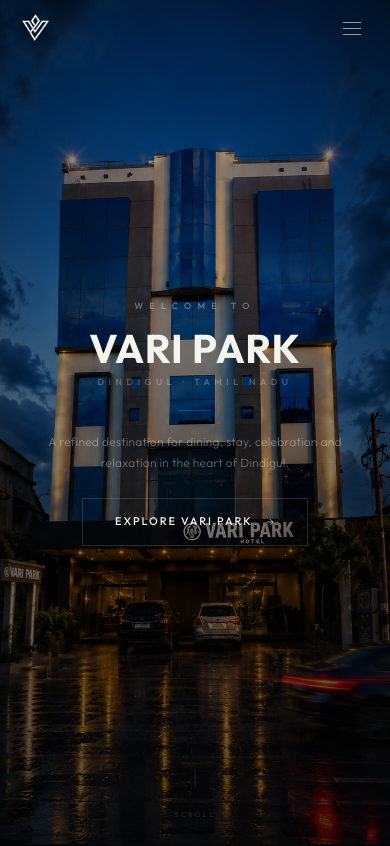
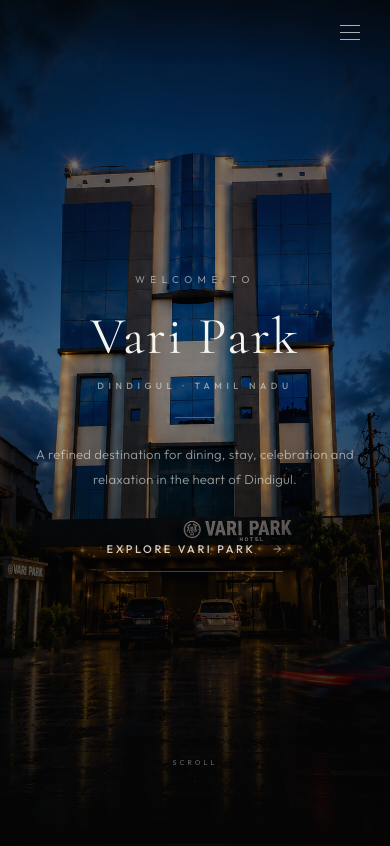
Before and after one commit to supperyaso-netizen/varipark, a React (Vite) app: page / in a window 390 px wide. Shown: the top 846 px of the page. Built offline with nearby package versions, Linux system fonts and the light colour scheme.

Commit message:
Upgrade hero to premium luxury: serif display type, cinematic layered imagery, refined CTA, elegant navbar and mobile menu, polished loading sequence

```diff
--- a/index.html
+++ b/index.html
@@ -4,12 +4,25 @@
     <meta charset="UTF-8" />
     <link rel="icon" type="image/png" href="/logo.png" />
     <meta name="viewport" content="width=device-width, initial-scale=1.0" />
-    <meta name="description" content="Vari Park — Premium hospitality in Dindigul, Tamil Nadu. Refined dining, luxurious rooms, atmospheric bar, and serene wellness experiences." />
+    <meta name="description" content="Vari Park — A refined luxury destination in the heart of Dindigul, Tamil Nadu. Premium rooms, curated dining, atmospheric bar, elegant event halls, and serene wellness experiences." />
+    <meta name="keywords" content="Vari Park, Vari Park Dindigul, hotel Dindigul, luxury hotel Tamil Nadu, wedding hall Dindigul, restaurant Dindigul, comfort stay" />
     <meta name="theme-color" content="#050505" />
-    <title>Vari Park — Dindigul, Tamil Nadu</title>
+
+    <meta property="og:type" content="website" />
+    <meta property="og:site_name" content="Vari Park" />
+    <meta property="og:title" content="Vari Park — Premium Hospitality in Dindigul, Tamil Nadu" />
+    <meta property="og:description" content="A refined destination for dining, stay, celebration and relaxation in the heart of Dindigul." />
+    <meta property="og:image" content="/logo.png" />
+
+    <meta name="twitter:card" content="summary" />
+    <meta name="twitter:title" content="Vari Park — Premium Hospitality in Dindigul" />
+    <meta name="twitter:description" content="A refined destination for dining, stay, celebration and relaxation in the heart of Dindigul." />
+
+    <title>Vari Park — Premium Hospitality in Dindigul, Tamil Nadu</title>
+
     <link rel="preconnect" href="https://fonts.googleapis.com" />
     <link rel="preconnect" href="https://fonts.gstatic.com" crossorigin />
-    <link href="https://fonts.googleapis.com/css2?family=Outfit:wght@200;300;500;700&display=swap" rel="stylesheet" />
+    <link href="https://fonts.googleapis.com/css2?family=Cormorant+Garamond:ital,wght@0,300;0,400;0,500;0,600;1,400&family=Outfit:wght@200;300;400;500;600&display=swap" rel="stylesheet" />
   </head>
   <body>
     <div id="root"></div>
--- a/src/components/Hero.jsx
+++ b/src/components/Hero.jsx
@@ -10,130 +10,142 @@
     offset: ['start start', 'end start'],
   })
 
-  const imgScale = useTransform(scrollYProgress, [0, 1], [1.06, 1])
-  const imgY = useTransform(scrollYProgress, [0, 1], [0, -80])
-  const overlayOpacity = useTransform(scrollYProgress, [0, 0.6], [0.3, 0.95])
-  const contentY = useTransform(scrollYProgress, [0, 0.4], [0, 100])
+  const imgScale = useTransform(scrollYProgress, [0, 1], [1.04, 1])
+  const imgY = useTransform(scrollYProgress, [0, 1], [0, -70])
+  const contentY = useTransform(scrollYProgress, [0, 0.42], [0, 110])
   const contentOpacity = useTransform(scrollYProgress, [0, 0.35], [1, 0])
+  const scrollOpacity = useTransform(scrollYProgress, [0, 0.12], [1, 0])
 
   const scrollTo = (id) => {
     document.querySelector(id)?.scrollIntoView({ behavior: 'smooth' })
   }
 
   return (
-    <section ref={containerRef} id="hero" className="relative h-screen min-h-[600px] overflow-hidden">
+    <section ref={containerRef} id="hero" className="relative h-screen min-h-[620px] overflow-hidden">
       <motion.div
         className="absolute inset-0 will-change-transform"
         style={{ scale: imgScale, y: imgY }}
       >
         <picture>
-          <source media="(max-width: 767px)" srcSet={mobileImg} />
+          <source
+            media="(max-width: 767px)"
+            srcSet={mobileImg}
+            className="w-full h-full object-cover object-[center_30%]"
+          />
           <img
             src={heroImg}
-            alt="Vari Park hotel exterior"
-            className="w-full h-full object-cover"
+            alt="The architectural facade of Vari Park hotel on Palani Road, Dindigul"
+            className="w-full h-full object-cover object-[center_38%] lg:object-[center_42%]"
             fetchPriority="high"
             decoding="async"
           />
         </picture>
       </motion.div>
 
-      <div className="absolute inset-0 bg-[#050505]/30 mix-blend-multiply" />
+      <div className="absolute inset-0 bg-gradient-to-b from-[#050505]/55 via-[#050505]/20 to-[#050505]/40" />
+
+      <div className="absolute inset-0 bg-[radial-gradient(ellipse_at_center,transparent_0%,rgba(5,5,5,0.42)_100%)]" />
 
       <motion.div
-        className="absolute inset-0 will-change-opacity"
+        className="absolute inset-0"
         style={{
-          background: 'linear-gradient(180deg, rgba(5,5,5,0.05) 0%, rgba(5,5,5,0.3) 35%, rgba(5,5,5,0.75) 65%, rgba(5,5,5,1) 100%)',
-          opacity: overlayOpacity,
-        }}
-      />
-
-      <div
-        className="absolute inset-0 pointer-events-none"
-        style={{
-          background: 'radial-gradient(ellipse 80% 60% at 50% 45%, transparent 30%, rgba(5,5,5,0.5) 100%)',
+          background:
+            'linear-gradient(180deg, rgba(5,5,5,0) 0%, rgba(5,5,5,0) 40%, rgba(5,5,5,0.55) 78%, rgba(5,5,5,1) 100%)',
         }}
       />
 
       <motion.div
-        className="relative z-10 h-full flex flex-col items-center justify-center text-center px-5"
+        initial={{ opacity: 0 }}
+        animate={ready ? { opacity: 1 } : {}}
+        transition={{ duration: 1.6, ease: 'easeOut' }}
+        className="inset-0 absolute"
+      />
+
+      <motion.div
+        className="relative z-10 h-full flex flex-col items-center justify-center text-center px-6"
         style={{ y: contentY, opacity: contentOpacity }}
       >
         <motion.p
-          className="text-[9px] md:text-[10px] font-medium text-[rgba(245,245,240,0.4)] tracking-[0.7em] uppercase mb-4 md:mb-5"
-          initial={{ opacity: 0, y: 16 }}
+          className="eyebrow text-[rgba(245,245,240,0.55)] mb-6 md:mb-8"
+          initial={{ opacity: 0, y: 14 }}
           animate={ready ? { opacity: 1, y: 0 } : {}}
-          transition={{ duration: 1, delay: 0.4, ease: [0.16, 1, 0.3, 1] }}
+          transition={{ duration: 1, delay: 0.6, ease: [0.16, 1, 0.3, 1] }}
         >
           Welcome To
         </motion.p>
 
-        <div className="overflow-hidden mb-2 md:mb-3">
+        <div className="overflow-hidden mb-4 md:mb-6">
           <motion.h1
-            className="text-[#f5f5f0] font-bold leading-[0.95] tracking-[0.02em] whitespace-nowrap"
-            style={{ fontSize: 'clamp(40px, 8vw, 100px)' }}
-            initial={{ y: '110%', opacity: 0 }}
+            className="font-serif-display text-[#f5f5f0]"
+            style={{
+              fontSize: 'clamp(52px, 11vw, 148px)',
+              letterSpacing: '0.04em',
+              textShadow: '0 6px 40px rgba(0,0,0,0.35)',
+            }}
+            initial={{ y: '112%', opacity: 0 }}
             animate={ready ? { y: '0%', opacity: 1 } : {}}
-            transition={{ duration: 1.4, delay: 0.6, ease: [0.16, 1, 0.3, 1] }}
+            transition={{ duration: 1.5, delay: 0.85, ease: [0.16, 1, 0.3, 1] }}
           >
-            VARI PARK
+            Vari&nbsp;Park
           </motion.h1>
         </div>
 
         <motion.p
-          className="text-[9px] md:text-[10px] font-medium text-[rgba(245,245,240,0.3)] tracking-[0.5em] uppercase mb-5 md:mb-6"
+          className="text-[9px] md:text-[10px] font-medium tracking-[0.5em] uppercase text-[rgba(245,245,240,0.55)] mb-6 md:mb-7"
           initial={{ opacity: 0, y: 12 }}
           animate={ready ? { opacity: 1, y: 0 } : {}}
-          transition={{ duration: 1, delay: 0.9, ease: [0.16, 1, 0.3, 1] }}
+          transition={{ duration: 1, delay: 1.15, ease: [0.16, 1, 0.3, 1] }}
         >
-          Dindigul · Tamil Nadu
+          Dindigul&nbsp;·&nbsp;Tamil&nbsp;Nadu
         </motion.p>
 
         <motion.div
-          className="w-8 h-[1px] bg-[rgba(245,245,240,0.15)] mb-5 md:mb-6"
+          className="w-10 h-[1px] bg-[rgba(245,245,240,0.3)] mb-6 md:mb-7"
           initial={{ scaleX: 0, opacity: 0 }}
           animate={ready ? { scaleX: 1, opacity: 1 } : {}}
-          transition={{ duration: 1, delay: 1.1, ease: [0.16, 1, 0.3, 1] }}
+          transition={{ duration: 1, delay: 1.3, ease: [0.16, 1, 0.3, 1] }}
         />
 
         <motion.p
-          className="text-[rgba(245,245,240,0.4)] text-[12px] md:text-[15px] font-light leading-[1.8] mb-6 md:mb-10 max-w-[300px] md:max-w-[340px] tracking-[0.02em]"
+          className="text-editorial text-[rgba(245,245,240,0.6)] text-[13px] md:text-[15px] font-light leading-[1.9] mb-9 md:mb-12 max-w-[320px] md:max-w-[420px] tracking-[0.02em]"
           initial={{ opacity: 0, y: 16 }}
           animate={ready ? { opacity: 1, y: 0 } : {}}
-          transition={{ duration: 1, delay: 1.3, ease: [0.16, 1, 0.3, 1] }}
+          transition={{ duration: 1, delay: 1.45, ease: [0.16, 1, 0.3, 1] }}
         >
           A refined destination for dining, stay, celebration and relaxation in the heart of Dindigul.
         </motion.p>
 
-        <motion.div
-          className="flex flex-col sm:flex-row items-center gap-3 sm:gap-4"
+        <motion.button
+          onClick={() => scrollTo('#about')}
+          className="btn-cta"
           initial={{ opacity: 0, y: 16 }}
           animate={ready ? { opacity: 1, y: 0 } : {}}
-          transition={{ duration: 1, delay: 1.5, ease: [0.16, 1, 0.3, 1] }}
+          transition={{ duration: 1, delay: 1.6, ease: [0.16, 1, 0.3, 1] }}
         >
-          <button onClick={() => scrollTo('#rooms')} className="btn-primary">
-            <span>Explore Vari Park</span>
-            <svg width="10" height="10" viewBox="0 0 24 24" fill="none" stroke="currentColor" strokeWidth="1.5" className="transition-transform duration-500">
+          <span>Explore Vari Park</span>
+          <span className="arrow">
+            <svg width="12" height="12" viewBox="0 0 24 24" fill="none" stroke="currentColor" strokeWidth="1.5">
               <path d="M5 12h14M12 5l7 7-7 7" />
             </svg>
-          </button>
-        </motion.div>
+          </span>
+        </motion.button>
       </motion.div>
 
       <motion.div
-        className="absolute bottom-6 left-1/2 -translate-x-1/2 z-10 flex flex-col items-center gap-2"
+        className="absolute bottom-6 left-1/2 -translate-x-1/2 z-10 flex flex-col items-center gap-3 pointer-events-none"
+        style={{ opacity: scrollOpacity }}
         initial={{ opacity: 0 }}
         animate={ready ? { opacity: 1 } : {}}
-        transition={{ duration: 1, delay: 2 }}
+        transition={{ duration: 1, delay: 2.2 }}
       >
-        <motion.div
-          className="w-[1px] h-8 bg-[rgba(245,245,240,0.12)] origin-top"
-          animate={{ scaleY: [0, 1, 0] }}
-          transition={{ duration: 2.5, repeat: Infinity, ease: 'easeInOut' }}
-        />
-        <p className="text-[7px] font-medium text-[rgba(245,245,240,0.12)] tracking-[0.35em] uppercase">
+        <p className="text-[7px] font-medium text-[rgba(245,245,240,0.35)] tracking-[0.45em] uppercase">
           Scroll
         </p>
+        <motion.div
+          className="w-[1px] h-10 bg-gradient-to-b from-[rgba(245,245,240,0.5)] to-transparent origin-top"
+          animate={{ scaleY: [0, 1, 0], opacity: [0.2, 1, 0.2] }}
+          transition={{ duration: 2.2, repeat: Infinity, ease: 'easeInOut' }}
+        />
       </motion.div>
     </section>
   )
--- a/src/components/Navigation.jsx
+++ b/src/components/Navigation.jsx
@@ -77,33 +77,33 @@
   return (
     <>
       <motion.nav
-        initial={{ y: -10, opacity: 0 }}
+        initial={{ y: -12, opacity: 0 }}
         animate={{ y: 0, opacity: 1 }}
-        transition={{ duration: 1, delay: 0.3, ease: [0.16, 1, 0.3, 1] }}
+        transition={{ duration: 1.2, delay: 0.4, ease: [0.16, 1, 0.3, 1] }}
         className={`fixed top-0 left-0 right-0 z-50 transition-all duration-700 ${
           scrolled
-            ? 'bg-[rgba(5,5,5,0.85)] backdrop-blur-xl border-b border-[rgba(245,245,240,0.04)]'
-            : 'bg-transparent'
+            ? 'bg-[rgba(5,5,5,0.72)] backdrop-blur-xl border-b border-[rgba(245,245,240,0.06)]'
+            : 'bg-gradient-to-b from-[rgba(5,5,5,0.45)] to-transparent'
         }`}
       >
-        <div className="max-w-[1400px] mx-auto px-5 md:px-8 lg:px-12 flex items-center justify-between h-14 md:h-16 lg:h-20">
+        <div className="max-w-[1400px] mx-auto px-5 md:px-8 lg:px-12 flex items-center justify-between h-16 md:h-20 lg:h-24">
           <a href="#hero" className="relative z-10 flex items-center" onClick={(e) => { e.preventDefault(); scrollTo('#hero', 'Home') }}>
             <img
               src="/logo.png"
               alt="Vari Park"
-              className="h-7 md:h-8 w-auto transition-all duration-500"
+              className="h-8 md:h-9 w-auto transition-all duration-500"
             />
           </a>
 
-          <div className="hidden lg:flex items-center gap-1">
+          <div className="hidden lg:flex items-center gap-[2px]">
             {navLinks.map(link => (
               <button
                 key={link.label}
                 onClick={() => scrollTo(link.href, link.label)}
-                className={`relative px-3 xl:px-4 py-2 text-[10px] font-medium tracking-[0.15em] uppercase transition-colors duration-400 ${
+                className={`relative px-3.5 xl:px-4 py-2 text-[10.5px] font-medium tracking-[0.18em] uppercase transition-colors duration-400 ${
                   activeLink === link.label
                     ? 'text-[#f5f5f0]'
-                    : 'text-[rgba(245,245,240,0.35)] hover:text-[rgba(245,245,240,0.7)]'
+                    : 'text-[rgba(245,245,240,0.4)] hover:text-[rgba(245,245,240,0.75)]'
                 }`}
               >
                 {link.label}
@@ -123,31 +123,31 @@
               href="https://www.booking.com/hotel/in/vari-park.html"
               target="_blank"
               rel="noopener noreferrer"
-              className="text-[9px] font-medium tracking-[0.2em] uppercase text-[rgba(245,245,240,0.4)] border border-[rgba(245,245,240,0.1)] px-5 py-2.5 hover:text-[#f5f5f0] hover:border-[rgba(245,245,240,0.25)] transition-all duration-500"
+              className="text-[9px] font-medium tracking-[0.22em] uppercase text-[rgba(245,245,240,0.55)] border-b border-[rgba(245,245,240,0.2)] pb-1.5 hover:text-[#f5f5f0] hover:border-[#f5f5f0] transition-all duration-500"
             >
               Reserve
             </a>
           </div>
 
           <button
-            className="lg:hidden relative z-10 w-9 h-9 flex flex-col items-center justify-center gap-[5px]"
+            className="lg:hidden relative z-10 w-10 h-10 flex flex-col items-center justify-center gap-[6px]"
             onClick={() => setMobileOpen(!mobileOpen)}
             aria-label="Toggle menu"
           >
             <motion.span
-              animate={mobileOpen ? { rotate: 45, y: 5.5 } : { rotate: 0, y: 0 }}
+              animate={mobileOpen ? { rotate: 45, y: 6.5 } : { rotate: 0, y: 0 }}
               transition={{ duration: 0.4, ease: [0.16, 1, 0.3, 1] }}
-              className="w-[18px] h-[1px] bg-[rgba(245,245,240,0.6)] block origin-center"
+              className="w-[20px] h-[1px] bg-[rgba(245,245,240,0.7)] block origin-center"
             />
             <motion.span
               animate={mobileOpen ? { opacity: 0, scaleX: 0 } : { opacity: 1, scaleX: 1 }}
               transition={{ duration: 0.3 }}
-              className="w-[18px] h-[1px] bg-[rgba(245,245,240,0.6)] block"
+              className="w-[20px] h-[1px] bg-[rgba(245,245,240,0.7)] block"
             />
             <motion.span
-              animate={mobileOpen ? { rotate: -45, y: -5.5 } : { rotate: 0, y: 0 }}
+              animate={mobileOpen ? { rotate: -45, y: -6.5 } : { rotate: 0, y: 0 }}
               transition={{ duration: 0.4, ease: [0.16, 1, 0.3, 1] }}
-              className="w-[18px] h-[1px] bg-[rgba(245,245,240,0.6)] block origin-center"
+              className="w-[20px] h-[1px] bg-[rgba(245,245,240,0.7)] block origin-center"
             />
           </button>
         </div>
@@ -160,22 +160,23 @@
             animate={{ opacity: 1 }}
             exit={{ opacity: 0 }}
             transition={{ duration: 0.4 }}
-            className="fixed inset-0 z-40 bg-[#050505] flex flex-col items-center justify-center"
+            className="fixed inset-0 z-40 bg-[rgba(5,5,5,0.98)] backdrop-blur-md flex flex-col items-center justify-center"
           >
-            <div className="flex flex-col items-center gap-6">
+            <div className="flex flex-col items-center gap-5 md:gap-6">
               {navLinks.map((link, i) => (
                 <motion.button
                   key={link.label}
-                  initial={{ opacity: 0, y: 24 }}
+                  initial={{ opacity: 0, y: 20 }}
                   animate={{ opacity: 1, y: 0 }}
-                  exit={{ opacity: 0, y: -16 }}
-                  transition={{ duration: 0.5, delay: 0.05 + i * 0.04, ease: [0.16, 1, 0.3, 1] }}
+                  exit={{ opacity: 0, y: -12 }}
+                  transition={{ duration: 0.5, delay: 0.05 + i * 0.05, ease: [0.16, 1, 0.3, 1] }}
                   onClick={() => scrollTo(link.href, link.label)}
-                  className={`text-[clamp(20px,5vw,28px)] font-light tracking-[0.08em] uppercase transition-colors duration-300 ${
+                  className={`font-serif-display text-[clamp(26px,7vw,34px)] transition-colors duration-300 ${
                     activeLink === link.label
                       ? 'text-[#f5f5f0]'
-                      : 'text-[rgba(245,245,240,0.35)]'
+                      : 'text-[rgba(245,245,240,0.4)]'
                   }`}
+                  style={{ letterSpacing: '0.06em' }}
                 >
                   {link.label}
                 </motion.button>
@@ -184,15 +185,15 @@
               <motion.div
                 initial={{ opacity: 0, y: 20 }}
                 animate={{ opacity: 1, y: 0 }}
-                transition={{ duration: 0.5, delay: 0.05 + navLinks.length * 0.04 }}
-                className="mt-4"
+                transition={{ duration: 0.5, delay: 0.05 + navLinks.length * 0.05 }}
+                className="mt-6"
               >
                 <a
                   href="https://www.booking.com/hotel/in/vari-park.html"
                   target="_blank"
                   rel="noopener noreferrer"
                   onClick={() => setMobileOpen(false)}
-                  className="text-[10px] font-medium tracking-[0.2em] uppercase text-[rgba(245,245,240,0.4)] border border-[rgba(245,245,240,0.1)] px-8 py-3 hover:text-[#f5f5f0] hover:border-[rgba(245,245,240,0.25)] transition-all duration-500"
+                  className="text-[10px] font-medium tracking-[0.22em] uppercase text-[rgba(245,245,240,0.6)] border border-[rgba(245,245,240,0.15)] px-9 py-3.5 hover:text-[#050505] hover:bg-[#f5f5f0] transition-all duration-500"
                 >
                   Reserve
                 </a>
--- a/src/index.css
+++ b/src/index.css
@@ -13,6 +13,7 @@
   --color-border-hover: rgba(245, 245, 240, 0.2);
 
   --font-outfit: "Outfit", system-ui, sans-serif;
+  --font-serif: "Cormorant Garamond", Georgia, serif;
 }
 
 @layer base {
@@ -86,6 +87,21 @@
     font-weight: 700;
     line-height: 1.0;
     letter-spacing: -0.03em;
+  }
+
+  .font-serif-display {
+    font-family: var(--font-serif);
+    font-weight: 400;
+    line-height: 0.98;
+    letter-spacing: 0.02em;
+  }
+
+  .eyebrow {
+    font-size: 0.625rem;
+    font-weight: 400;
+    letter-spacing: 0.55em;
+    text-transform: uppercase;
+    line-height: 1.6;
   }
 
   .text-display-light {
@@ -196,6 +212,38 @@
     color: var(--color-fg);
   }
 
+  .btn-cta {
+    display: inline-flex;
+    align-items: center;
+    gap: 1rem;
+    padding: 0.8rem 0;
+    font-size: 0.6875rem;
+    font-weight: 500;
+    letter-spacing: 0.24em;
+    text-transform: uppercase;
+    background: transparent;
+    color: rgba(245, 245, 240, 0.85);
+    border: none;
+    border-bottom: 1px solid rgba(245, 245, 240, 0.25);
+    transition: color 0.4s cubic-bezier(0.16, 1, 0.3, 1), border-color 0.4s cubic-bezier(0.16, 1, 0.3, 1);
+    position: relative;
+    cursor: pointer;
+  }
+
+  .btn-cta .arrow {
+    display: inline-flex;
+    transition: transform 0.4s cubic-bezier(0.16, 1, 0.3, 1);
+  }
+
+  .btn-cta:hover {
+    color: #f5f5f0;
+    border-color: rgba(245, 245, 240, 0.6);
+  }
+
+  .btn-cta:hover .arrow {
+    transform: translateX(5px);
+  }
+
   .gradient-dark {
     background: linear-gradient(
       180deg,
```
Also changed, not shown: src/components/LoadingScreen.jsx (+20 -11 lines).
